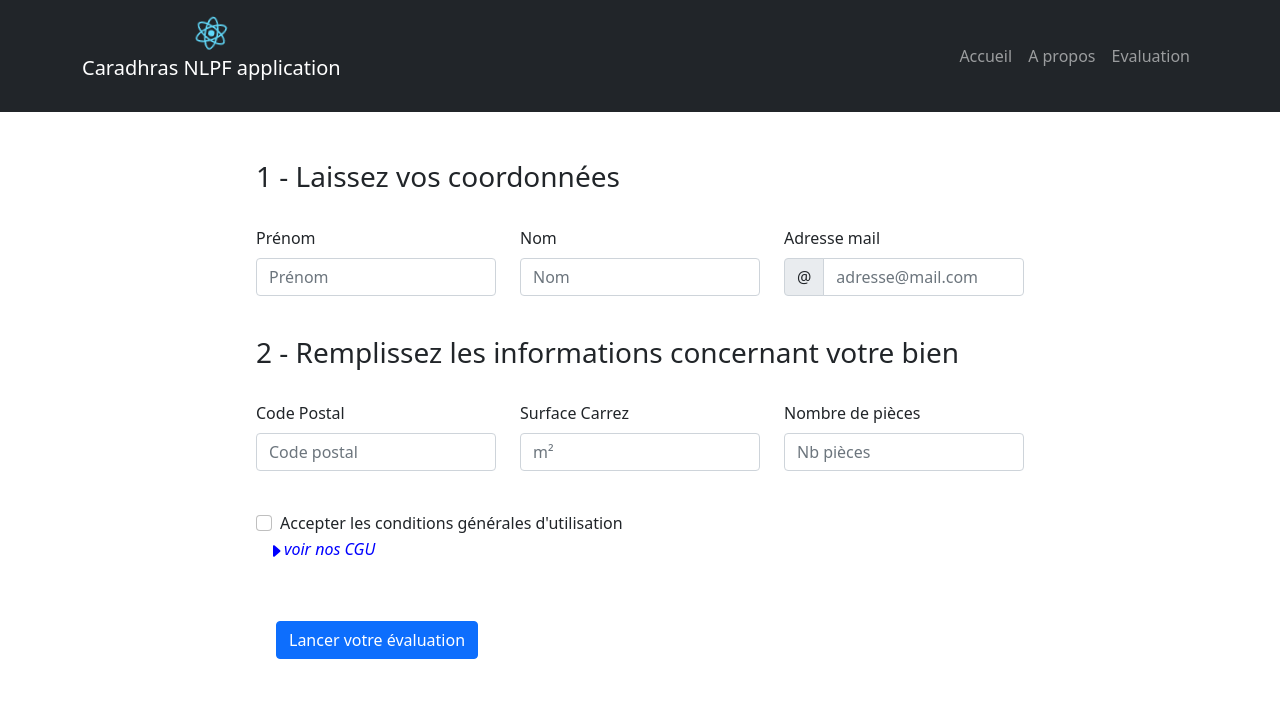
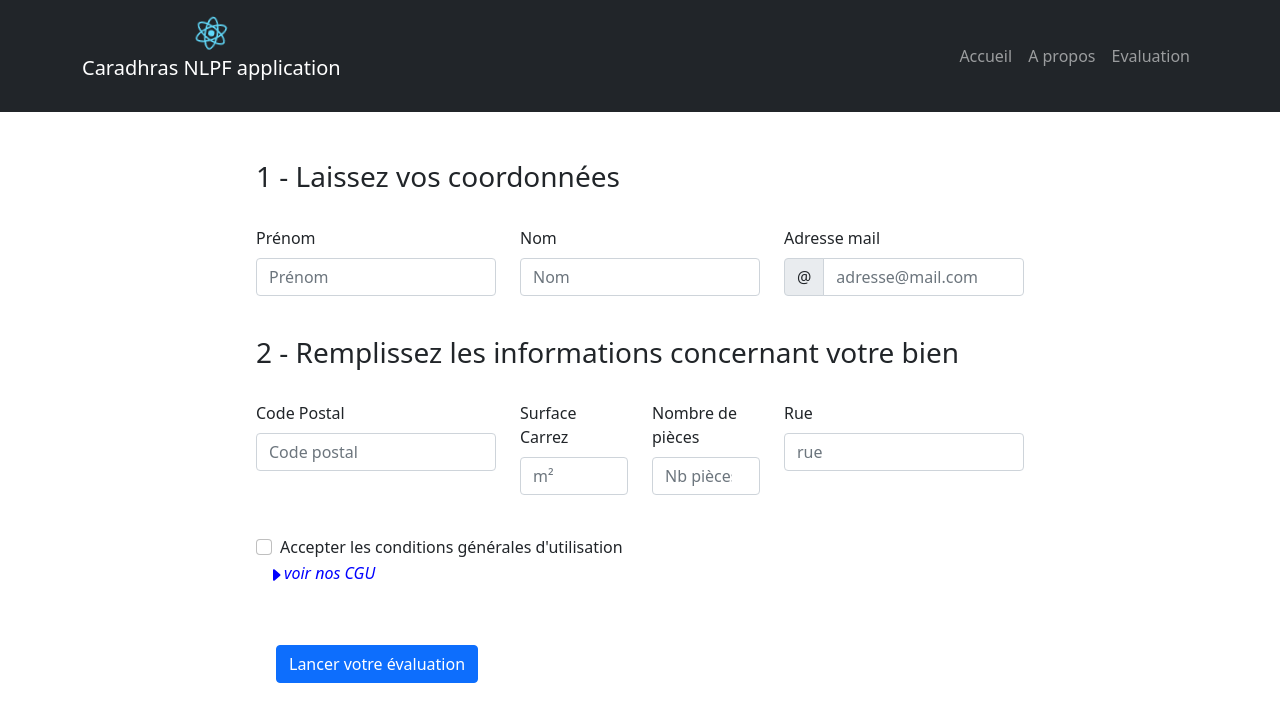
Before and after one commit to Caradhras2021/NLPFFront, a React (Create React App) app in the folder nlpf/: page /formsearch in a window 1280 px wide. Shown: the top 722 px of the page. Built offline with nearby package versions, Linux system fonts and the light colour scheme; no server answers.

Commit message:
Add street to form

```diff
--- a/nlpf/src/components/Form.tsx
+++ b/nlpf/src/components/Form.tsx
@@ -60,6 +60,7 @@ export const FormSearch = (): JSX.Element => {
   //Form component variables
   const [name, setName] = useState("");
   const [lastname, setLastname] = useState("");
+  const [address, setAddress] = useState("");
   const [mail, setMail] = useState("");
   const [zip, setZip] = useState("" as string | number);
   const [surface, setSurface] = useState("" as string | number);
@@ -115,7 +116,6 @@ export const FormSearch = (): JSX.Element => {
     setZip(zip == 0 || zip == NaN ? "" : parseFloat(zip.toString()));
     setRooms(rooms == 0  || rooms == NaN ? "" : parseFloat(rooms.toString()));
 
-
     if (zip === "") { alert("Le code postal est obligatoire"); return }
 
     //Creation of request from form
@@ -124,7 +124,7 @@ export const FormSearch = (): JSX.Element => {
       date_mutation: "",
       valeur_fonciere: "",
       adresse_numero: "",
-      adresse_nom_voie: "",
+      adresse_nom_voie: address.toUpperCase(),
       code_postal: zip,
       nom_commune: "",
       lot1_surface_carrez: surface,
@@ -213,7 +213,7 @@ export const FormSearch = (): JSX.Element => {
               Merci de remplir un code postal valide.
             </Form.Control.Feedback>
           </Form.Group>
-          <Form.Group as={Col} md="4" controlId="surface">
+          <Form.Group as={Col} md="2" controlId="surface">
             <Form.Label>Surface Carrez</Form.Label>
             <Form.Control type="number" placeholder="m²"
               value={surface}
@@ -223,11 +223,21 @@ export const FormSearch = (): JSX.Element => {
               Merci de remplir une surface valide.
             </Form.Control.Feedback>
           </Form.Group>
-          <Form.Group as={Col} md="4" controlId="rooms">
+          <Form.Group as={Col} md="2" controlId="rooms">
             <Form.Label>Nombre de pièces</Form.Label>
             <Form.Control type="number" placeholder="Nb pièces"
               value={rooms}
               onChange={(event) => setRooms(parseFloat(event.target.value))}
+            />
+            <Form.Control.Feedback type="invalid">
+              Merci de remplir un nombre de pièces valide.
+            </Form.Control.Feedback>
+          </Form.Group>
+          <Form.Group as={Col} md="4" controlId="rooms">
+            <Form.Label>Rue</Form.Label>
+            <Form.Control type="text" placeholder="rue"
+              value={address}
+              onChange={(event) => setAddress(event.target.value)}
             />
             <Form.Control.Feedback type="invalid">
               Merci de remplir un nombre de pièces valide.
```
